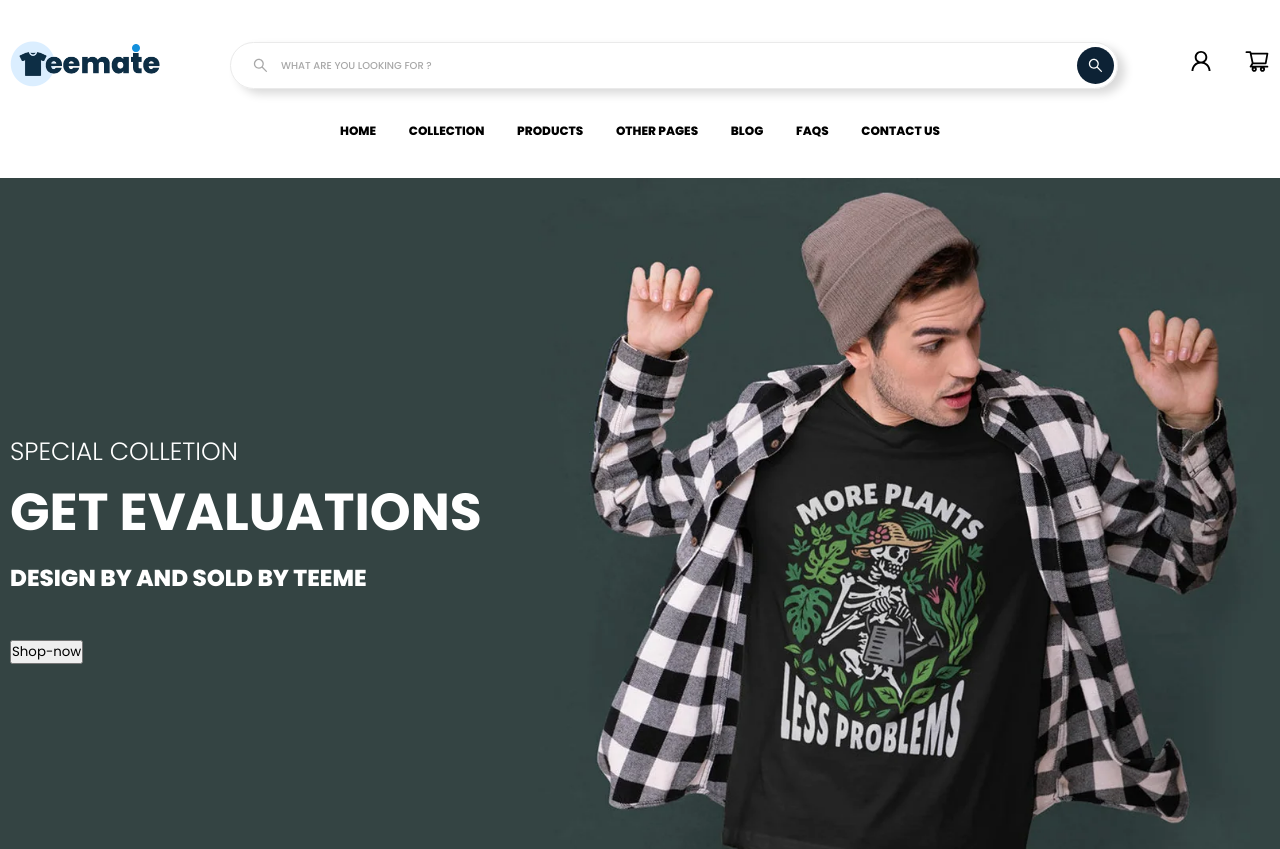
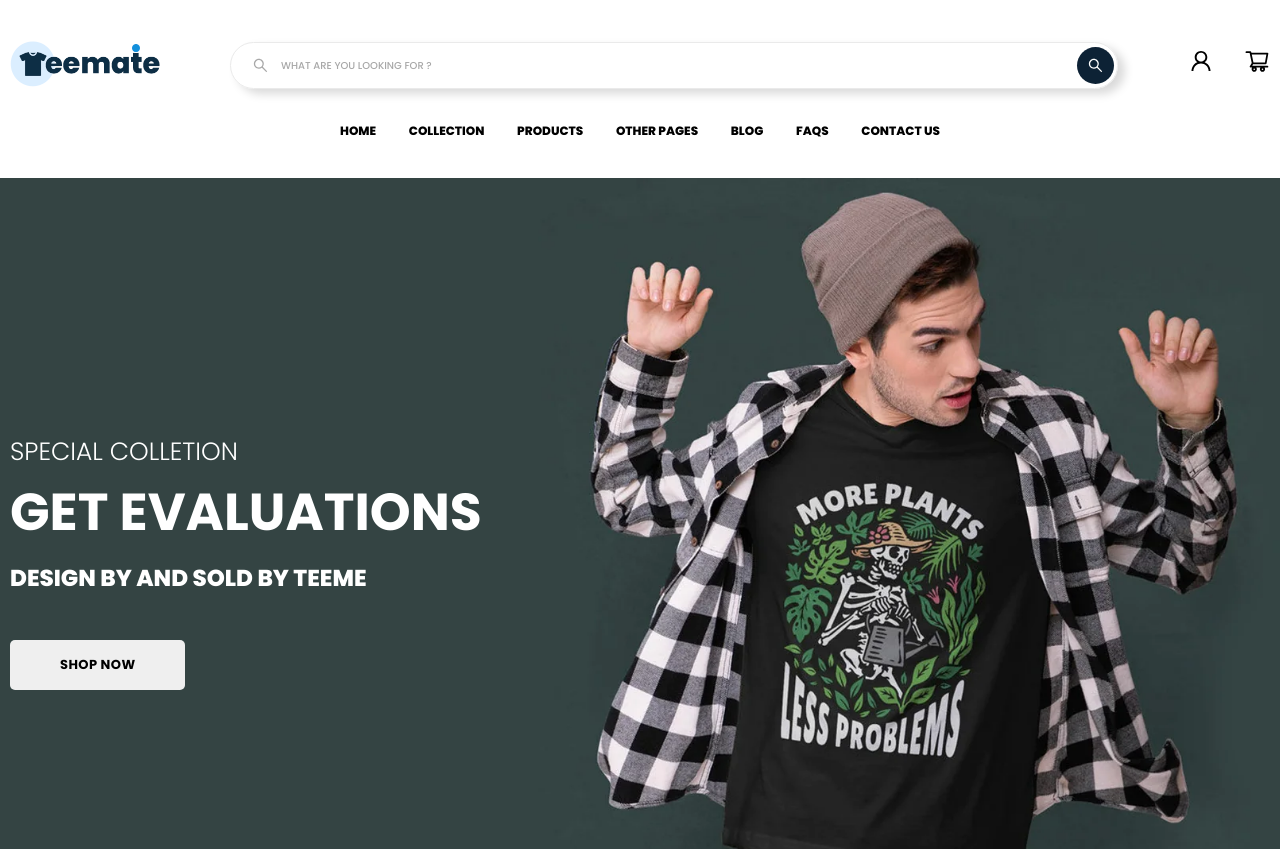
Before and after one commit to Nabarajrai/teemastore, a React (Vite) app: page / in a window 1280 px wide. Shown: the top 849 px of the page. Built offline with nearby package versions, Linux system fonts and the light colour scheme.

Commit message:
temporary button added on banner

```diff
--- a/src/assets/styles/components/_homeBanner.scss
+++ b/src/assets/styles/components/_homeBanner.scss
@@ -39,5 +39,21 @@
   }
   &__btn {
     margin-top: 3.5rem;
+    button {
+      padding: 1.5rem 5rem;
+      font-size: 1.3rem;
+      font-weight: 700;
+      text-transform: uppercase;
+      border-radius: 5px;
+      outline: none;
+      border: none;
+      letter-spacing: 0.4px;
+      transition: all 0.45s ease;
+      &:hover {
+        background-color: rgb(22, 126, 167);
+        color: #ffffff;
+        cursor: pointer;
+      }
+    }
   }
 }
--- a/src/components/homeBanner/HomeBanner.component.tsx
+++ b/src/components/homeBanner/HomeBanner.component.tsx
@@ -36,7 +36,7 @@ const HomeBannerComponent = () => {
                   <p>Design by and sold by Teeme</p>
                 </div>
                 <div className="banner-content__btn">
-                  <button>Shop-now</button>
+                  <button>Shop now</button>
                 </div>
               </div>
             </div>
@@ -58,7 +58,7 @@ const HomeBannerComponent = () => {
                   <p>Design by and sold by Teeme</p>
                 </div>
                 <div className="banner-content__btn">
-                  <button>Shop-now</button>
+                  <button>Shop now</button>
                 </div>
               </div>
             </div>
@@ -80,7 +80,7 @@ const HomeBannerComponent = () => {
                   <p>Design by and sold by Teeme</p>
                 </div>
                 <div className="banner-content__btn">
-                  <button>Shop-now</button>
+                  <button>Shop now</button>
                 </div>
               </div>
             </div>
```
